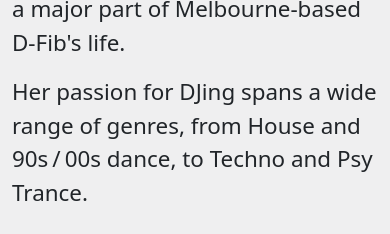
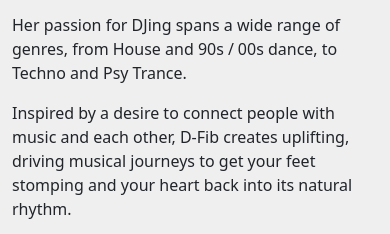
Before and after one commit to TheMadBug/dfib145, a plain HTML site: page index.html in a window 390 px wide. Shown: the part 151-385 px from the top of the page. Drawn offline with nearby package versions, Linux system fonts and the light colour scheme.

Commit message:
Proper responsive for mobile devices

```diff
--- a/index.html
+++ b/index.html
@@ -1,14 +1,18 @@
-<html>
+<!doctype html>
+<html lang="en">
     <head>
+        <meta charset="utf-8">
+        <meta name="viewport" content="width=device-width, initial-scale=1">
+
         <title>D-Fib</title>
         <link href="https://cdn.jsdelivr.net/npm/bootstrap@5.0.2/dist/css/bootstrap.min.css" rel="stylesheet" integrity="sha384-EVSTQN3/azprG1Anm3QDgpJLIm9Nao0Yz1ztcQTwFspd3yD65VohhpuuCOmLASjC" crossorigin="anonymous">
         <script src="https://cdn.jsdelivr.net/npm/bootstrap@5.0.2/dist/js/bootstrap.bundle.min.js" integrity="sha384-MrcW6ZMFYlzcLA8Nl+NtUVF0sA7MsXsP1UyJoMp4YLEuNSfAP+JcXn/tWtIaxVXM" crossorigin="anonymous"></script>
         <script src="https://kit.fontawesome.com/e769638943.js" crossorigin="anonymous"></script>
 
         <style>
+
             body {
                 background-color: rgb(239,239,240);
-                font-size: 1.4rem;
             }
             .list-group-item-action {
                 cursor: pointer;
@@ -29,7 +33,7 @@
         </style>
     </head>
     <body>
-        <div class="container-sm" style="margin-top:40px; max-width: 800px;">
+        <div class="container" style="margin-top:40px; max-width: 800px;">
             <div><h3><i class="fa-solid fa-heart-pulse"></i> D-Fib</h3></div>
             <div>
                 <p>Having grown up in a musical household, music has always been a major part of Melbourne-based <span class="text-nowrap">D-Fib's</span> life.</p>
```
